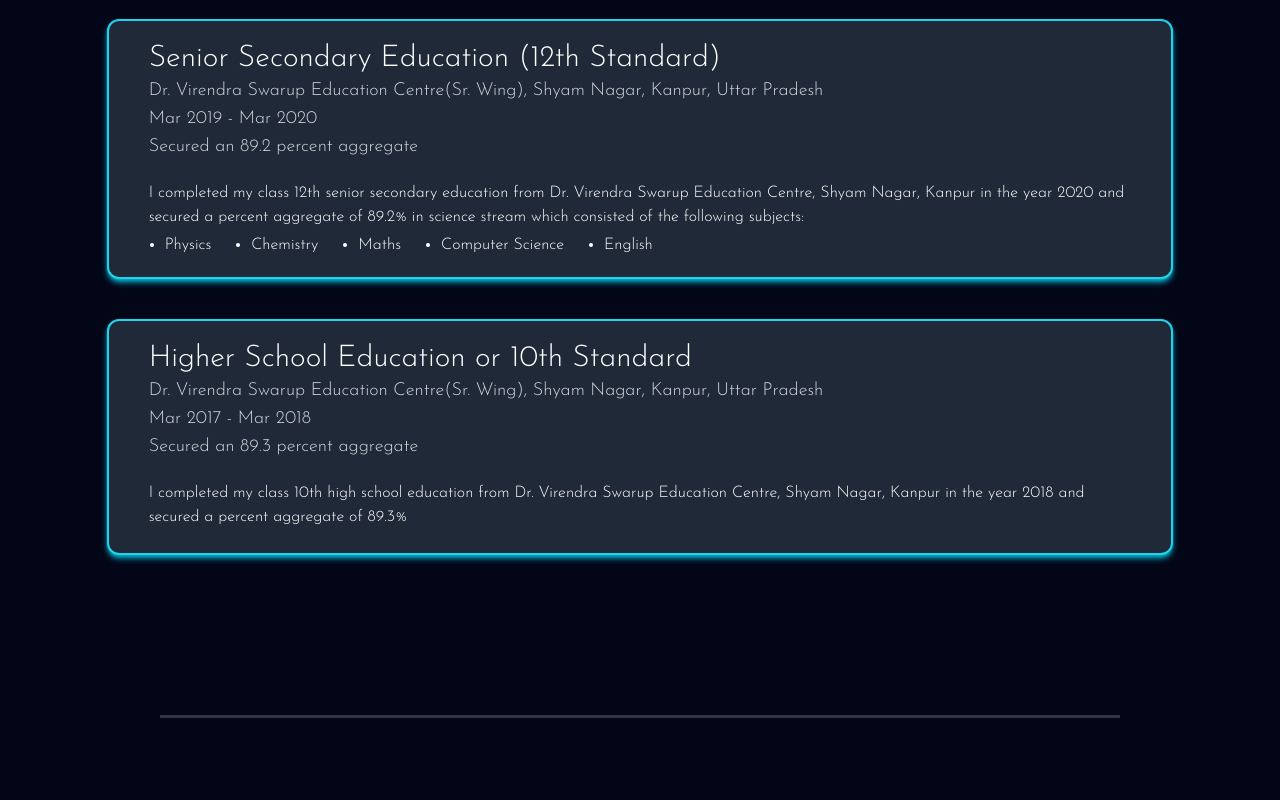
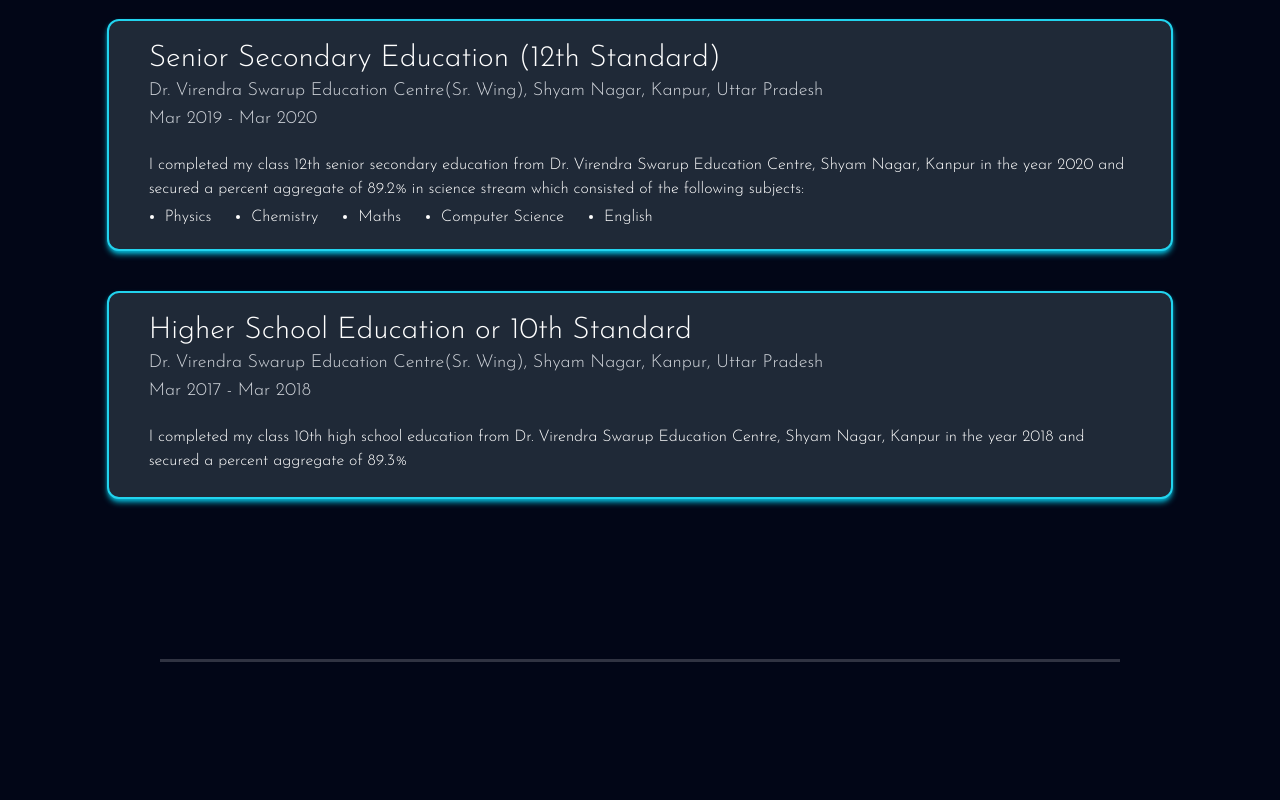
Before and after one commit to akarshanyadav8116/Portfolio-website, a React (Vite) app: page / in a window 1280 px wide. Shown: the part 1240-2040 px from the top of the page. Built offline with nearby package versions, Linux system fonts and the light colour scheme; a web font is replaced by a local one.

Commit message:
Changed the card score

```diff
--- a/src/components/constants.js
+++ b/src/components/constants.js
@@ -14,7 +14,7 @@ export const EducationCardsData = [
         qualification : "Senior Secondary Education (12th Standard)",
         school : " Dr. Virendra Swarup Education Centre(Sr. Wing), Shyam Nagar, Kanpur, Uttar Pradesh",
         date : "Mar 2019 - Mar 2020",
-        score : "Secured an 89.2 percent aggregate",
+        score : "",
         details : "I completed my class 12th senior secondary education from Dr. Virendra Swarup Education Centre, Shyam Nagar, Kanpur in the year 2020 and secured a percent aggregate of 89.2% in science stream which consisted of the following subjects:",
         subjects : ["Physics", "Chemistry", "Maths", "Computer Science","English"]
     },
@@ -24,7 +24,7 @@ export const EducationCardsData = [
         qualification : "Higher School Education or 10th Standard",
         school : " Dr. Virendra Swarup Education Centre(Sr. Wing), Shyam Nagar, Kanpur, Uttar Pradesh",
         date : "Mar 2017 - Mar 2018",
-        score : "Secured an 89.3 percent aggregate",
+        score : "",
         details : "I completed my class 10th high school education from Dr. Virendra Swarup Education Centre, Shyam Nagar, Kanpur in the year 2018 and secured a percent aggregate of 89.3%",
         subjects : []
     }
```
